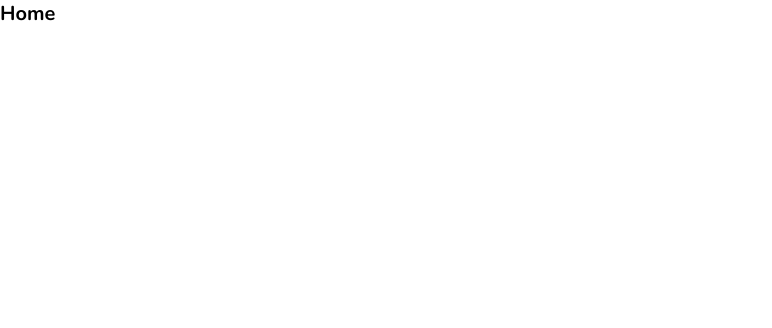
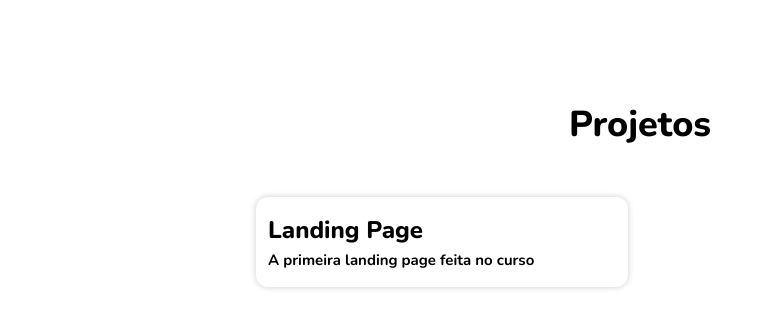
Before and after one commit to p3-d2/all-projects-dankicode, a React (Create React App) app: page / in a window 1280 px wide. Shown: the top 328 px of the page, without its empty margins (0-772 px from the left). Built offline with nearby package versions, Linux system fonts and the light colour scheme.

Commit message:
stylizing the home page

```diff
--- a/src/pages/Home/index.tsx
+++ b/src/pages/Home/index.tsx
@@ -1,7 +1,23 @@
 import { FC } from 'react'
+import Project from '../../components/Project'
+
+import { Container, Wrapper, Title, ProjectsContainer } from './styles'
 
 const Home: FC = () => {
-  return <h1>Home</h1>
+  return (
+    <Container>
+      <Wrapper>
+        <Title>Projetos</Title>
+        <ProjectsContainer>
+          <Project
+            to="/one"
+            title="Landing Page"
+            description="A primeira landing page feita no curso"
+          />
+        </ProjectsContainer>
+      </Wrapper>
+    </Container>
+  )
 }
 
 export default Home
--- /dev/null
+++ b/src/pages/Home/styles.ts
@@ -0,0 +1,37 @@
+import styled from 'styled-components'
+
+export const Container = styled.div`
+  width: 100vw;
+  height: 100vh;
+
+  display: flex;
+  align-items: center;
+  justify-content: center;
+`
+
+export const Wrapper = styled.main`
+  width: max(60%, 400px);
+  height: max(75%, 400px);
+
+  display: flex;
+  flex-direction: column;
+  align-items: center;
+  justify-content: flex-start;
+`
+
+export const Title = styled.h1`
+  font-size: 36px;
+  font-weight: 800;
+
+  margin-bottom: 48px;
+`
+
+export const ProjectsContainer = styled.div`
+  width: 100%;
+  height: 100%;
+
+  display: grid;
+  grid-template-columns: repeat(2, 1fr);
+  grid-auto-rows: 90px;
+  grid-gap: 24px;
+`
```
